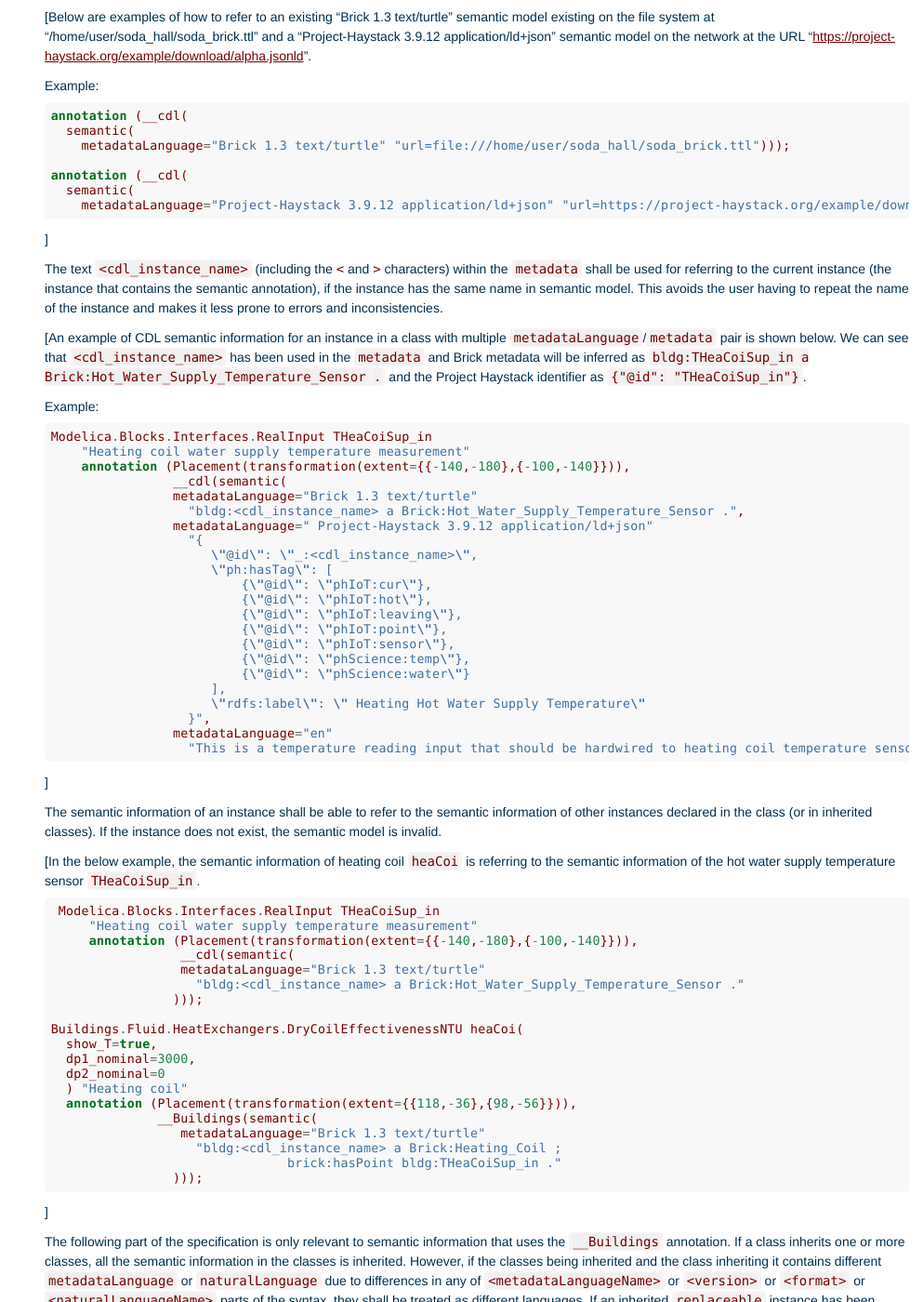
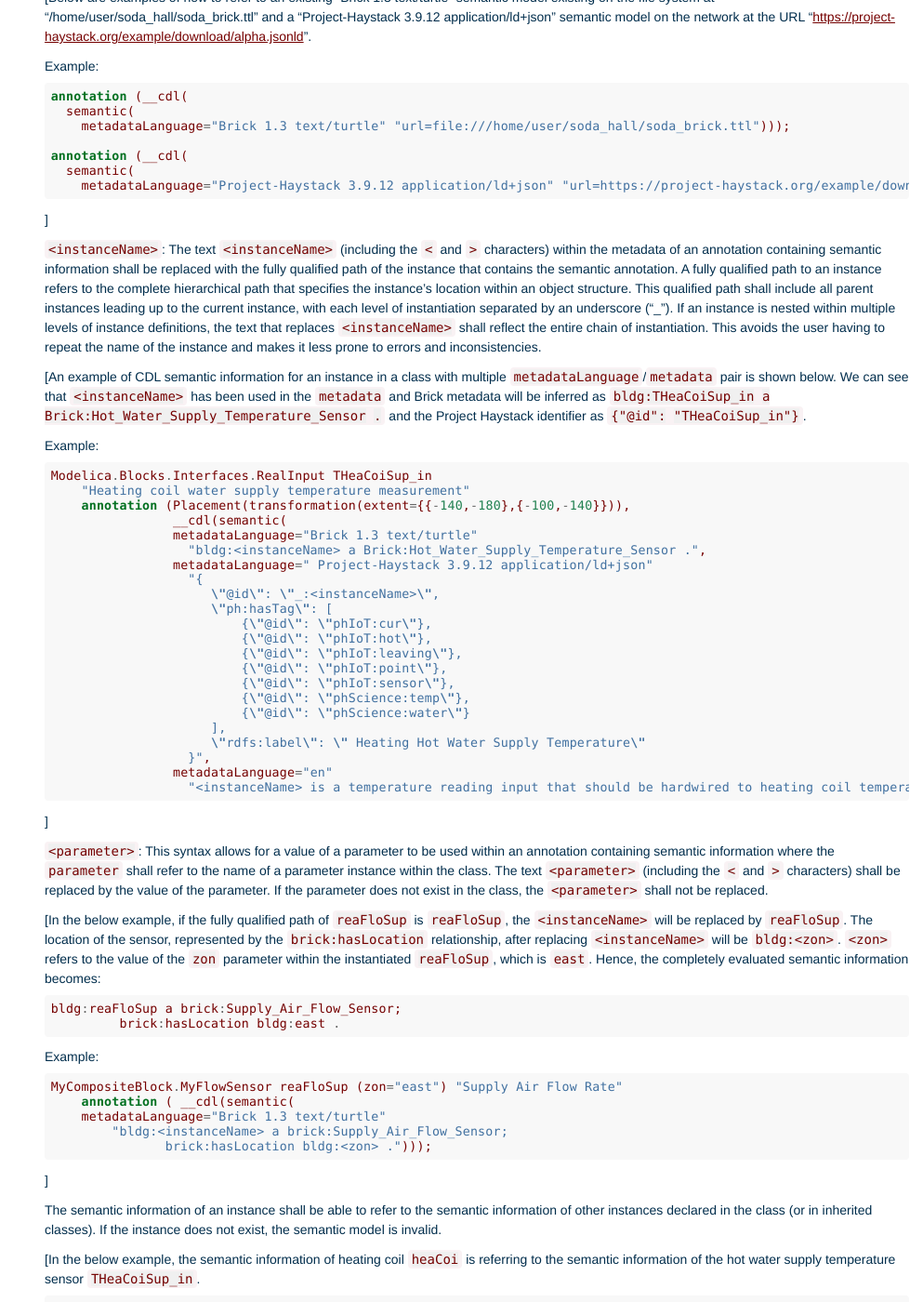
Before and after one commit to lbl-srg/obc, a Sphinx documentation site: the page built from specification/source/cdl.rst, in a window 1280 px wide and 1400 px high, scrolled down 28389 px. Shown: the whole window at 93% size, without its empty margins (287-1280 px from the left). Built offline with Sphinx 7.4.7, drawn with Linux system fonts in a browser that asks for light colours; formulas are drawn with MathJax 3; cross-references to code outside the pages are shown as plain code; some of the changed text lies outside the part shown.

Commit message:
adding <parameter> to cdl semantic specification

```diff
--- a/specification/source/cdl.rst
+++ b/specification/source/cdl.rst
@@ -1858,9 +1858,9 @@ languages and include the semantic information represented using these languages
 Semantic information shall be included within the ``annotation`` keyword, using the ``__Buildings`` or
 ``__cdl`` vendor annotation. ``__cdl`` shall be used when the semantic information is part of a control
 sequence and ``__Buildings`` shall be used for every other instance such as equipment or a zone.
-The following instances can optionally have annotations containing semantic information:
-
-* Input and output connectors (:numref:`sec_connectors`),
+The following instances shall optionally have annotations containing semantic information:
+
+* input and output connectors (:numref:`sec_connectors`),
 * parameters (:numref:`sec_par_typ`),
 * constants (:numref:`sec_con_typ`),
 * connections (:numref:`sec_connections`),
@@ -1879,13 +1879,13 @@ All semantic information shall be included under the ``semantic`` section within
 
 where ``<semantic information>`` is a place holder for the semantic information.
 
-The ``semantic`` annotation declared in the class definition should contain
-the ``metadataLanguageDefinition`` or the ``naturalLanguageDefinition`` for each of
-the languages used.
+The ``semantic`` annotation declared in the class definition shall
+optionally contain the ``metadataLanguageDefinition`` or the
+``naturalLanguageDefinition`` for each of the languages used.
 The ``metadataLanguageDefinition`` and ``naturalLanguageDefinition``
 are used to provide additional information about the different metadata
 languages and natural languages that are used throughout the class. The
-language definitions should contain information such as a short description
+language definitions contain information such as a short description
 of the language or the URL to the webpage of the language.
 
 The optional ``metadataLanguageDefinition`` shall have the following syntax:
@@ -2003,15 +2004,13 @@ If an instance declaration contains semantic information, it overrides the seman
 of its class definition.
 If an instance declaration does not contain semantic information, it inherits the semantic information
 of its class definition.
-Parameter (or constant) bindings can also have semantic information, and they override the semantic
-information of the parameter (or constant) whose value is assigned.
 
 [
 Example:
 
   .. code-block:: modelica
 
-     CDL.Reals.MultiplyByParameter(k = 100000 annotation(__cdl(semantic(...))))
+     CDL.Reals.MultiplyByParameter gain(k = 100000 annotation(__cdl(semantic(...))))
        "My gain";
 
 ]
@@ -2066,18 +2065,23 @@ Example:
 
 ]
 
-The text ``<cdl_instance_name>`` (including the `<` and `>` characters) within
-the ``metadata`` shall be used for
-referring to the current instance (the instance that contains the semantic
-annotation), if the instance has the same name in semantic model.
+``<instanceName>``: The text ``<instanceName>`` (including the ``<``
+and ``>`` characters) within the metadata of an annotation containing semantic
+information shall be replaced with the fully qualified path of the instance
+that contains the semantic annotation.  A fully qualified path to an instance
+refers to the complete hierarchical path that specifies the instance's
+location within an object structure. This qualified path shall include all
+parent instances leading up to the current instance, with each level of
+instantiation separated by an underscore (“_”). If an instance is nested
+within multiple levels of instance definitions, the text that
+replaces ``<instanceName>`` shall reflect the entire chain of instantiation.
 This avoids the user having to repeat the name of the instance and
 makes it less prone to errors and inconsistencies.
 
 [An example of CDL semantic information for an instance in a class with
 multiple ``metadataLanguage``/``metadata`` pair is shown below.
-We can see that ``<cdl_instance_name>`` has been used in the
-``metadata`` and Brick metadata will be inferred as
-``bldg:THeaCoiSup_in a Brick:Hot_Water_Supply_Temperature_Sensor .``
+We can see that ``<instanceName>`` has been used in the
+``metadata`` and Brick metadata will be inferred as ``bldg:THeaCoiSup_in a Brick:Hot_Water_Supply_Temperature_Sensor .``
 and the Project Haystack identifier as ``{"@id": "THeaCoiSup_in"}``.
 
 Example:
@@ -2089,10 +2093,10 @@ Example:
        annotation (Placement(transformation(extent={{-140,-180},{-100,-140}})),
                    __cdl(semantic(
                    metadataLanguage="Brick 1.3 text/turtle"
-                     "bldg:<cdl_instance_name> a Brick:Hot_Water_Supply_Temperature_Sensor .",
+                     "bldg:<instanceName> a Brick:Hot_Water_Supply_Temperature_Sensor .",
                    metadataLanguage=" Project-Haystack 3.9.12 application/ld+json"
                      "{
-                        \"@id\": \"_:<cdl_instance_name>\",
+                        \"@id\": \"_:<instanceName>\",
                         \"ph:hasTag\": [
                             {\"@id\": \"phIoT:cur\"},
                             {\"@id\": \"phIoT:hot\"},
@@ -2105,7 +2109,39 @@ Example:
                         \"rdfs:label\": \" Heating Hot Water Supply Temperature\"
                      }",
                    metadataLanguage="en"
-                     "This is a temperature reading input that should be hardwired to heating coil temperature sensor")));
+                     "<instanceName> is a temperature reading input that should be hardwired to heating coil temperature sensor")));
+
+]
+
+``<parameter>``: This syntax allows for a value of a parameter to be used
+within an annotation containing semantic information where the ``parameter``
+shall refer to the name of a parameter instance within the
+class. The text ``<parameter>`` (including the ``<`` and ``>`` characters)
+shall be replaced by the value of the parameter. If the parameter does not
+exist in the class, the ``<parameter>`` shall not be replaced.
+
+[In the below example, if the fully qualified path of ``reaFloSup`` is
+``reaFloSup``, the ``<instanceName>`` will be replaced by ``reaFloSup``.
+The location of the sensor, represented by the ``brick:hasLocation``
+relationship, after replacing ``<instanceName>`` will be ``bldg:<zon>``.
+``<zon>`` refers to the value of the ``zon`` parameter within the instantiated
+``reaFloSup``, which is ``east``. Hence, the completely evaluated semantic
+information becomes:
+
+.. code-block:: modelica
+
+   bldg:reaFloSup a brick:Supply_Air_Flow_Sensor;
+            brick:hasLocation bldg:east .
+
+Example:
+
+.. code-block:: modelica
+
+    MyCompositeBlock.MyFlowSensor reaFloSup (zon="east") "Supply Air Flow Rate"
+        annotation ( __cdl(semantic(
+        metadataLanguage="Brick 1.3 text/turtle"
+            "bldg:<instanceName> a brick:Supply_Air_Flow_Sensor;
+                   brick:hasLocation bldg:<zon> .")));
 
 ]
 
@@ -2124,7 +2160,7 @@ referring to the semantic information of the hot water supply temperature sensor
        annotation (Placement(transformation(extent={{-140,-180},{-100,-140}})),
                    __cdl(semantic(
                    metadataLanguage="Brick 1.3 text/turtle"
-                     "bldg:<cdl_instance_name> a Brick:Hot_Water_Supply_Temperature_Sensor ."
+                     "bldg:<instanceName> a Brick:Hot_Water_Supply_Temperature_Sensor ."
                   )));
 
   Buildings.Fluid.HeatExchangers.DryCoilEffectivenessNTU heaCoi(
@@ -2135,20 +2171,20 @@ referring to the semantic information of the hot water supply temperature sensor
     annotation (Placement(transformation(extent={{118,-36},{98,-56}})),
                 __Buildings(semantic(
                    metadataLanguage="Brick 1.3 text/turtle"
-                     "bldg:<cdl_instance_name> a Brick:Heating_Coil ;
+                     "bldg:<instanceName> a Brick:Heating_Coil ;
                                  brick:hasPoint bldg:THeaCoiSup_in ."
                   )));
 
 ]
 
-The following part of the specification is only relevant to semantic information that uses
-the ``__Buildings`` annotation. If a class inherits one or more classes, all the semantic
-information in the classes is inherited.
+If a class inherits one or more classes (CDL only allows for inheriting one class), all
+the semantic information in the classes is inherited.
 However, if the classes being inherited and the class inheriting it contains different
 ``metadataLanguage`` or ``naturalLanguage`` due to differences in
 any of ``<metadataLanguageName>`` or ``<version>`` or ``<format>`` or
 ``<naturalLanguageName>`` parts of the
 syntax, they shall be treated as different languages.
+
 If an inherited ``replaceable`` instance has been replaced using the ``redeclare``
 keyword, the semantic information of the instance that replaced the original instance
 shall be used, and the semantic information of the replaced class shall
```
Also changed, not shown: other parts of specification/source/cdl.rst (+5 -4 lines).
